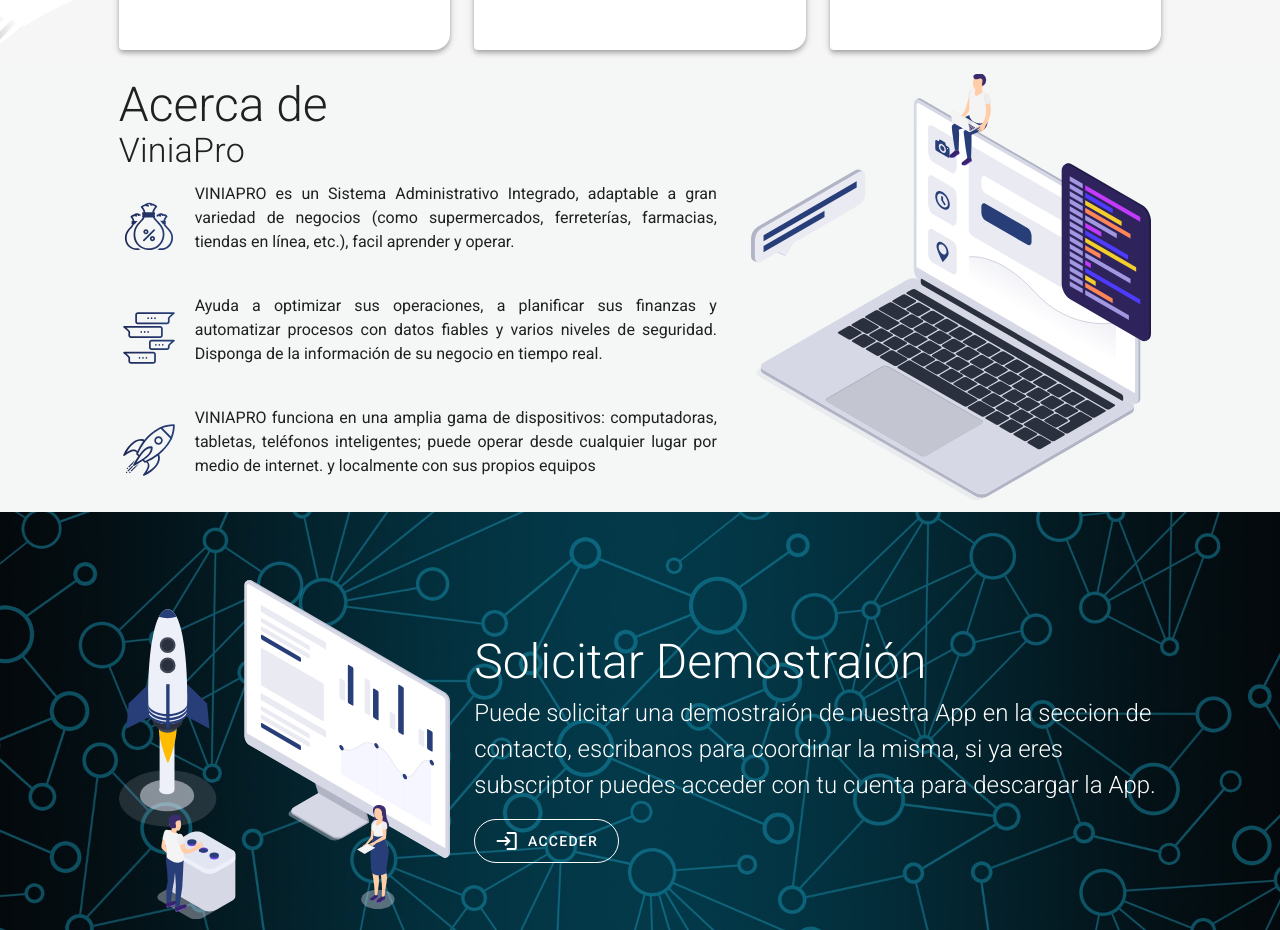
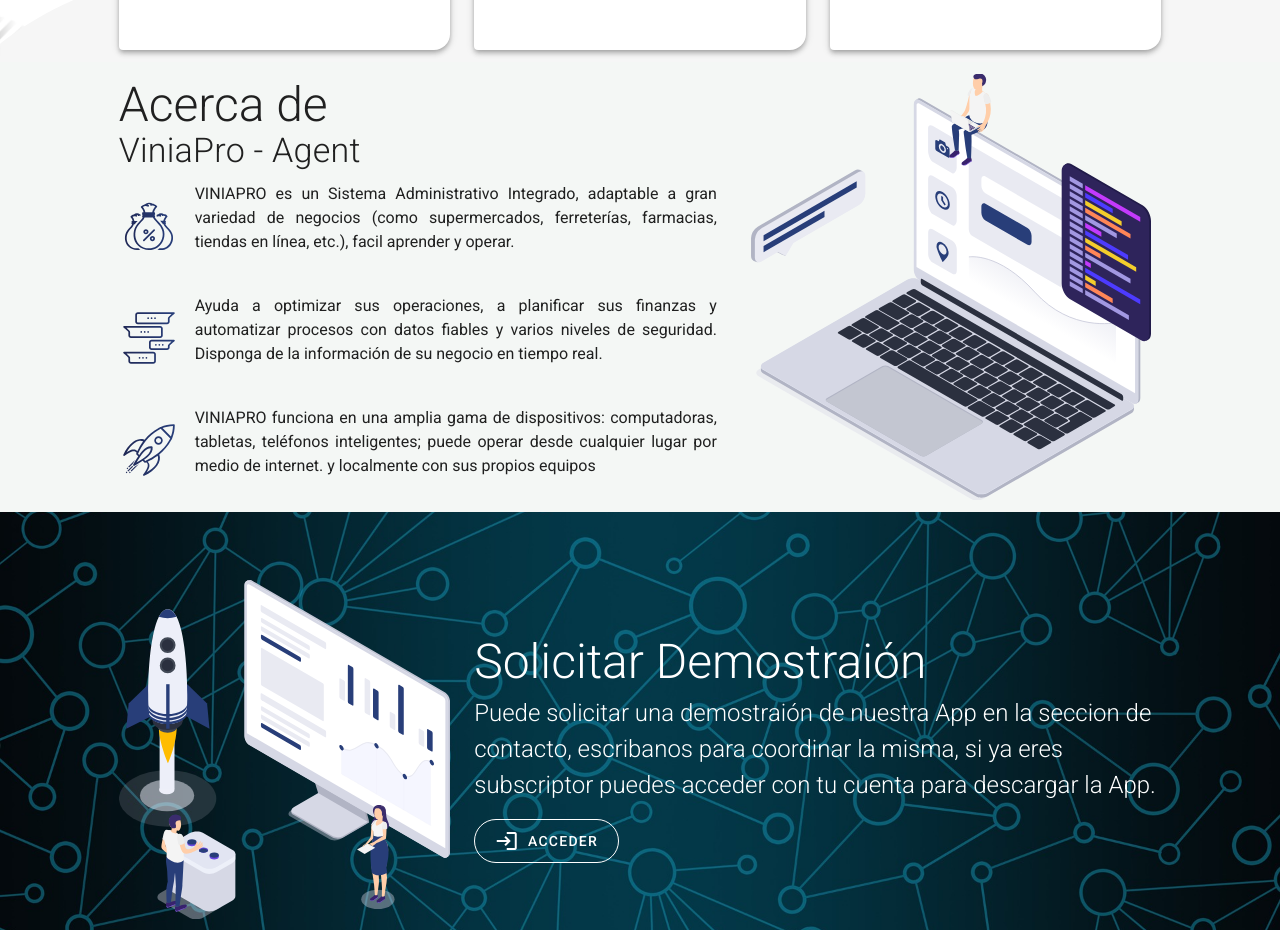
Before and after one commit to jmbarberan/landing-page, a Vue app: page / in a window 1280 px wide. Shown: the part 1020-1950 px from the top of the page. Built offline with nearby package versions, Linux system fonts and the light colour scheme; what vue-youtube-embed would draw is missing.

Commit message:
aplicar url de la nueva app

```diff
--- a/src/components/AboutSection.vue
+++ b/src/components/AboutSection.vue
@@ -7,7 +7,7 @@
             <v-col cols="12" md="7">
               <h1 class="font-weight-light display-2">Acerca de</h1>
               <h1 class="font-weight-light display-1 mb-3">
-                ViniaPro
+                ViniaPro - Agent
               </h1>
               <v-row>
                 <v-col cols="12" class="d-flex align-center">
--- a/src/components/DownloadSection.vue
+++ b/src/components/DownloadSection.vue
@@ -14,7 +14,7 @@
                 de contacto, escribanos para coordinar la misma, si ya eres
                 subscriptor puedes acceder con tu cuenta para descargar la App.
               </h1>
-              <v-btn rounded outlined href="https://app.viniapro.com" target="_blank" large color="white" class="mt-4">
+              <v-btn rounded outlined href="https://app.viniagent.com" target="_blank" large color="white" class="mt-4">
                 <v-icon class="mr-2">
                   mdi-login
                 </v-icon>
--- a/src/components/Navigation.vue
+++ b/src/components/Navigation.vue
@@ -120,7 +120,7 @@
     },
     /*irProductos() {
       //this.$router.push({ name: "productos-lista" })
-      window.location.href = "https://app.viniapro.com";
+      window.location.href = "https://app.viniagent.com";
     }*/
   },
 
```
